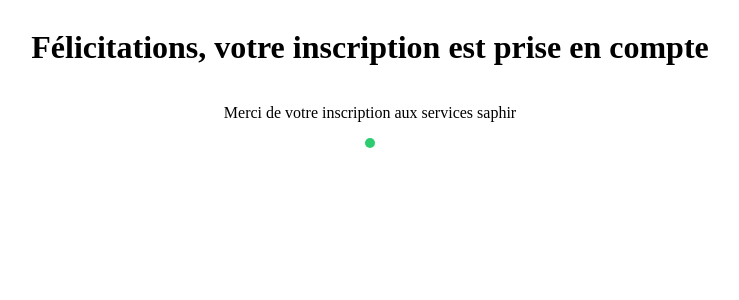
After one commit to lelibreauquotidien/register_ynh, a Flask app: page /success/ in a window 1280 px wide. The commit adds this page. Shown: the top 300 px of the page, without its empty margins (270-1009 px from the left). Run offline with Flask 2, Linux system fonts and the light colour scheme.

Commit message:
Bump new files

```diff
--- a/sources/register.ini
+++ b/sources/register.ini
@@ -7,3 +7,5 @@ processes = 5
 socket = register.sock
 chmod-socket = 660
 vacuum = true
+uid = register
+gid = www-data
--- a/sources/register.py
+++ b/sources/register.py
@@ -1,5 +1,5 @@
 import re
-from flask import Flask, render_template, request, Response
+from flask import Flask, render_template, request, Response, redirect
 import sys
 import os
 
@@ -26,10 +26,12 @@ def create_user():
     if bool(unameMatch) == True and bool(fnameMatch) == True and bool(lnameMatch) == True and bool(passwordMatch) == True:
 
         if form["username"] and form["firstname"] and form["lastname"] and form["password"] and len(form["password"]) >= 8:
-            # user_create(username=form["username"], firstname=form["firstname"],
-            #            lastname=form["lastname"], domain="saphir.eu.org", password=form["password"])
-            os.system("sudo yunohost user create" + form["username"] + "-f " + form["firstname"] +
-                      "-l " + form["lastname"] + "-p " + form["password"] + "-d saphir.eu.org")
+            exitCode = os.system("sudo yunohost user create " + form["username"] + " -f  " + form["firstname"] +
+                                 " -l " + form["lastname"] + " -p " + form["password"] + " -d saphir.eu.org")
+            if exitCode == 0:
+                return redirect('/success')
+            elif exitCode == 256:
+                return redirect('/already-used')
         else:
             return 'Error while saving user information'
     else:
@@ -37,7 +39,16 @@ def create_user():
             "Bip-bop",
             status=500,
         )
+@app.route('/success/')
+def success():
+    return render_template('success.html')
 
+@app.route('/already-used/')
+def already_used():
+    return render_template('already-used.html')
 
 if __name__ == "__main__":
     app.run()
+# Exit codes
+# 0: Valid
+# User already exists: 256
--- a/sources/static/css/app.css
+++ b/sources/static/css/app.css
@@ -25,7 +25,7 @@ form {
 .input-group > label {
   display: block;
 }
-button {
+button, .button {
 display: block;
 background-color: #2ecc71;
 color: white;
@@ -33,4 +33,5 @@ border: 0;
 border-radius: 5px;
 padding: 5px;
 font-size: 20px;
+text-decoration: none;
 }
--- /dev/null
+++ b/sources/templates/success.html
@@ -0,0 +1,17 @@
+<!DOCTYPE html>
+<html lang="en">
+<head>
+    <meta charset="UTF-8">
+    <meta http-equiv="X-UA-Compatible" content="IE=edge">
+    <meta name="viewport" content="width=device-width, initial-scale=1.0">
+    <title>Succès - Inscription</title>
+    <link rel="stylesheet" href="/static/css/app.css">
+</head>
+<body>
+    <div class="container">
+        <h1>Félicitations, votre inscription est prise en compte</h1>
+        <p>Merci de votre inscription aux services saphir</p>
+        <a href="https://saphir.eu.org/yunohost/sso" class="button"></a>
+    </div>
+</body>
+</html>
```
Also changed, not shown: sources/templates/already-used.html (added, +17 -0 lines), 3 other files.
